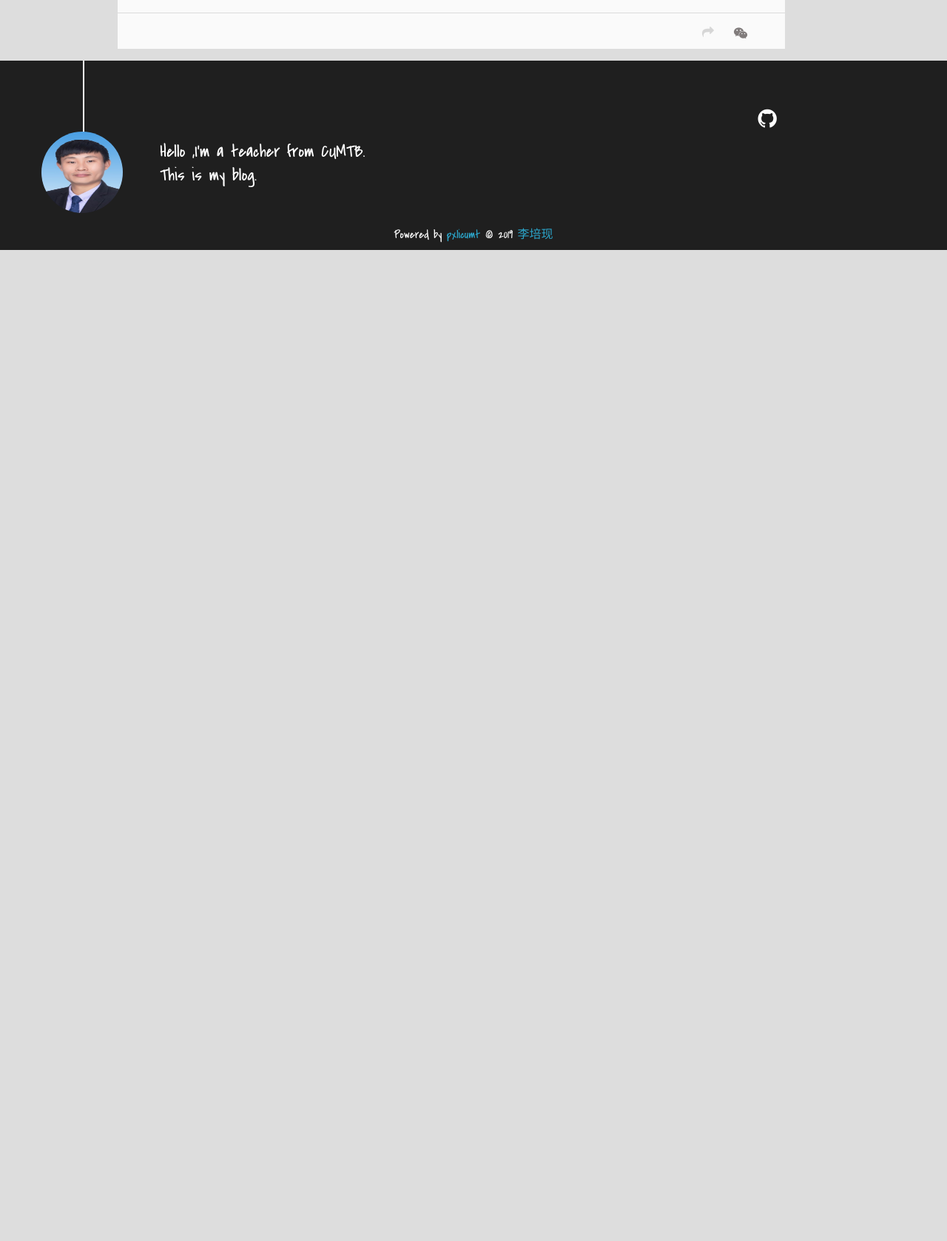
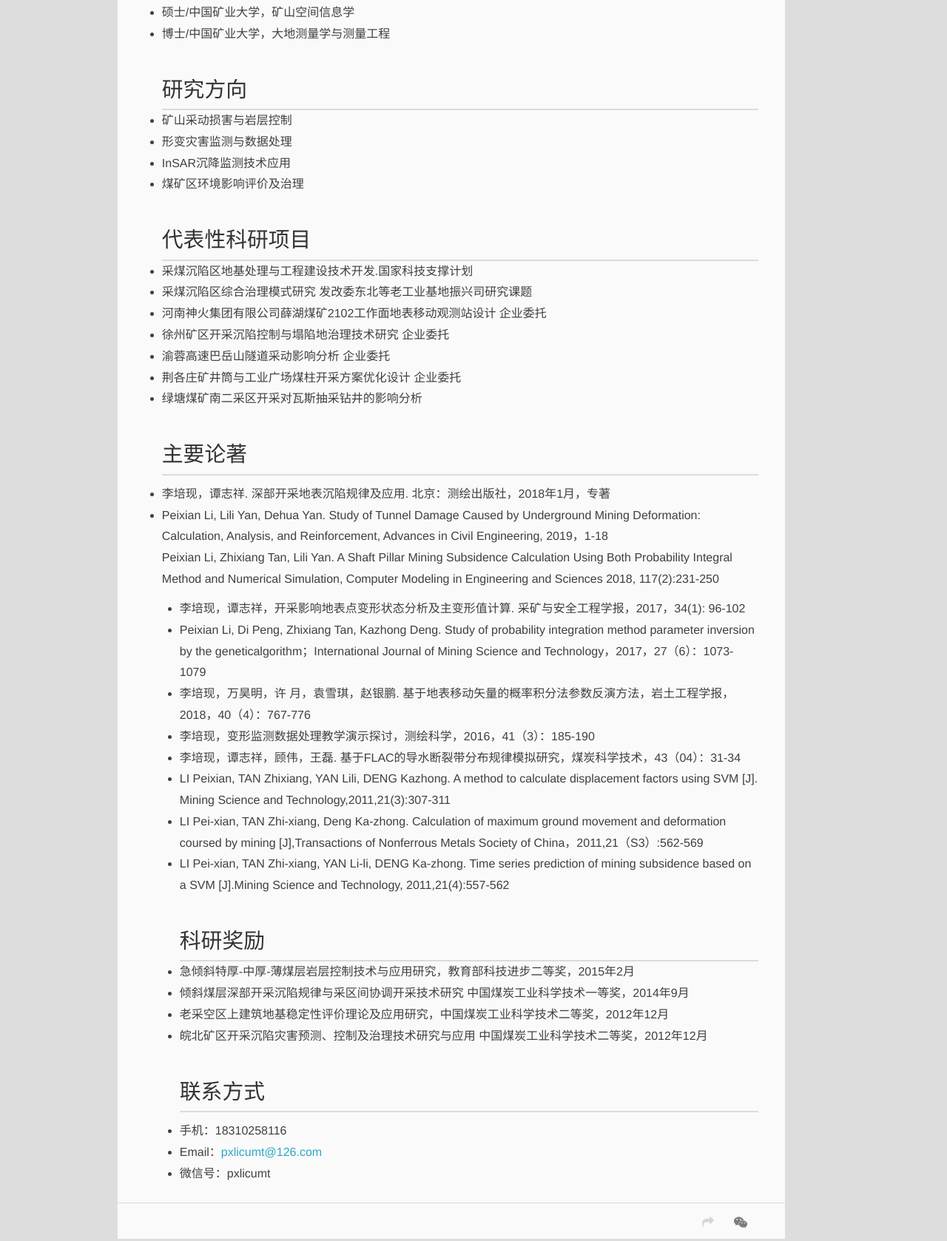
Before and after one commit to pxlicumt/pxlicumt.github.io, a plain HTML site: page about/index.html in a window 1280 px wide. Shown: the part 719-2397 px from the top of the page at 74% size. Before the commit the page ends 1057 px from the top, so only its background shows below. Drawn offline with Linux system fonts and the light colour scheme; a script that the page names is missing.

Commit message:
Site updated: 2019-12-30 17:12:50

```diff
--- a/about/index.html
+++ b/about/index.html
@@ -12,15 +12,15 @@
 
 
 
-    <meta name="description" content="个人信息 李培现&#x2F;男&#x2F;1983 本科&#x2F;中国矿业大学 博士&#x2F;中国矿业大学联系方式 手机：18310258116  Email：pxlicumt@126.com  微信号：pxlicumt">
+    <meta name="description" content="基本信息副教授&#x2F;硕士生导师。1983年10月出生，2007年毕业于中国矿业大学测绘工程专业工学学士学位，2012年毕业于中国矿业大学大地测量学与测量工程专业博士学位；主要从事矿山开采沉陷灾害控制方向的教学与科研工作。中国矿业大学学报、International journal of Mining Science and Technology、中南大学学报等期刊审稿人；获煤炭工业协会科技进步奖6项,">
 <meta property="og:type" content="website">
 <meta property="og:title" content="about">
 <meta property="og:url" content="http://yoursite.com/about/index.html">
 <meta property="og:site_name" content="测绘教书匠">
-<meta property="og:description" content="个人信息 李培现&#x2F;男&#x2F;1983 本科&#x2F;中国矿业大学 博士&#x2F;中国矿业大学联系方式 手机：18310258116  Email：pxlicumt@126.com  微信号：pxlicumt">
+<meta property="og:description" content="基本信息副教授&#x2F;硕士生导师。1983年10月出生，2007年毕业于中国矿业大学测绘工程专业工学学士学位，2012年毕业于中国矿业大学大地测量学与测量工程专业博士学位；主要从事矿山开采沉陷灾害控制方向的教学与科研工作。中国矿业大学学报、International journal of Mining Science and Technology、中南大学学报等期刊审稿人；获煤炭工业协会科技进步奖6项,">
 <meta property="og:locale" content="zh_CN">
 <meta property="article:published_time" content="2019-12-24T08:12:11.000Z">
-<meta property="article:modified_time" content="2019-12-24T08:12:51.448Z">
+<meta property="article:modified_time" content="2019-12-30T09:12:01.412Z">
 <meta property="article:author" content="李培现">
 <meta name="twitter:card" content="summary">
 
@@ -97,10 +97,41 @@
 </header>
 	<div class="article-content">
 
-		<h1 id="个人信息"><a href="#个人信息" class="headerlink" title="个人信息"></a>个人信息</h1><ul>
+		<h1 id="基本信息"><a href="#基本信息" class="headerlink" title="基本信息"></a>基本信息</h1><p>副教授/硕士生导师。1983年10月出生，2007年毕业于中国矿业大学测绘工程专业工学学士学位，2012年毕业于中国矿业大学大地测量学与测量工程专业博士学位；主要从事矿山开采沉陷灾害控制方向的教学与科研工作。中国矿业大学学报、International journal of Mining Science and Technology、中南大学学报等期刊审稿人；获煤炭工业协会科技进步奖6项,教育部科技进步奖1项。在国内外学术刊物发表论文20余篇，其中SCI/EI收录论文12篇。<br>  电子邮箱：lipx#cumtb.edu.cn，pxlicumt#126.com</p>
+<h1 id="教育信息"><a href="#教育信息" class="headerlink" title="教育信息"></a>教育信息</h1><ul>
 <li>李培现/男/1983</li>
-<li>本科/中国矿业大学</li>
-<li>博士/中国矿业大学<h1 id="联系方式"><a href="#联系方式" class="headerlink" title="联系方式"></a>联系方式</h1><ul>
+<li>本科/中国矿业大学，测绘工程</li>
+<li>硕士/中国矿业大学，矿山空间信息学</li>
+<li>博士/中国矿业大学，大地测量学与测量工程<h1 id="研究方向"><a href="#研究方向" class="headerlink" title="研究方向"></a>研究方向</h1></li>
+<li>矿山采动损害与岩层控制 </li>
+<li>形变灾害监测与数据处理 </li>
+<li>InSAR沉降监测技术应用</li>
+<li>煤矿区环境影响评价及治理<h1 id="代表性科研项目"><a href="#代表性科研项目" class="headerlink" title="代表性科研项目"></a>代表性科研项目</h1></li>
+<li>采煤沉陷区地基处理与工程建设技术开发.国家科技支撑计划</li>
+<li>采煤沉陷区综合治理模式研究 发改委东北等老工业基地振兴司研究课题</li>
+<li>河南神火集团有限公司薛湖煤矿2102工作面地表移动观测站设计 企业委托 </li>
+<li>徐州矿区开采沉陷控制与塌陷地治理技术研究 企业委托 </li>
+<li>渝蓉高速巴岳山隧道采动影响分析 企业委托 </li>
+<li>荆各庄矿井筒与工业广场煤柱开采方案优化设计 企业委托</li>
+<li>绿塘煤矿南二采区开采对瓦斯抽采钻井的影响分析<h1 id="主要论著"><a href="#主要论著" class="headerlink" title="主要论著"></a>主要论著</h1></li>
+</ul>
+<ul>
+<li>李培现，谭志祥. 深部开采地表沉陷规律及应用. 北京：测绘出版社，2018年1月，专著</li>
+<li>Peixian Li, Lili Yan, Dehua Yan. Study of Tunnel Damage Caused by Underground Mining Deformation: Calculation, Analysis, and Reinforcement, Advances in Civil Engineering, 2019，1-18<br>Peixian Li, Zhixiang Tan, Lili Yan. A Shaft Pillar Mining Subsidence Calculation Using Both Probability Integral Method and Numerical Simulation, Computer Modeling in Engineering and Sciences 2018, 117(2):231-250<ul>
+<li>李培现，谭志祥，开采影响地表点变形状态分析及主变形值计算. 采矿与安全工程学报，2017，34(1): 96-102</li>
+<li>Peixian Li, Di Peng, Zhixiang Tan, Kazhong Deng. Study of probability integration method parameter inversion by the geneticalgorithm；International Journal of Mining Science and Technology，2017，27（6）：1073-1079 </li>
+<li>李培现，万昊明，许 月，袁雪琪，赵银鹏. 基于地表移动矢量的概率积分法参数反演方法，岩土工程学报，2018，40（4）：767-776</li>
+<li>李培现，变形监测数据处理教学演示探讨，测绘科学，2016，41（3）：185-190</li>
+<li>李培现，谭志祥，顾伟，王磊. 基于FLAC的导水断裂带分布规律模拟研究，煤炭科学技术，43（04）：31-34</li>
+<li>LI Peixian, TAN Zhixiang, YAN Lili, DENG Kazhong. A method to calculate displacement factors using SVM [J]. Mining Science and Technology,2011,21(3):307-311</li>
+<li>LI Pei-xian, TAN Zhi-xiang, Deng Ka-zhong. Calculation of maximum ground movement and deformation coursed by mining [J],Transactions of Nonferrous Metals Society of China，2011,21（S3）:562-569</li>
+<li>LI Pei-xian, TAN Zhi-xiang, YAN Li-li, DENG Ka-zhong. Time series prediction of mining subsidence based on a SVM [J].Mining Science and Technology, 2011,21(4):557-562<h1 id="科研奖励"><a href="#科研奖励" class="headerlink" title="科研奖励"></a>科研奖励</h1></li>
+<li>急倾斜特厚-中厚-薄煤层岩层控制技术与应用研究，教育部科技进步二等奖，2015年2月</li>
+<li>倾斜煤层深部开采沉陷规律与采区间协调开采技术研究 中国煤炭工业科学技术一等奖，2014年9月</li>
+<li>老采空区上建筑地基稳定性评价理论及应用研究，中国煤炭工业科学技术二等奖，2012年12月</li>
+<li>皖北矿区开采沉陷灾害预测、控制及治理技术研究与应用 中国煤炭工业科学技术二等奖，2012年12月<h1 id="联系方式"><a href="#联系方式" class="headerlink" title="联系方式"></a>联系方式</h1></li>
+</ul>
+<ul>
 <li>手机：18310258116 </li>
 <li>Email：<a href="mailto:pxlicumt@126.com">pxlicumt@126.com</a> </li>
 <li>微信号：pxlicumt</li>
```
